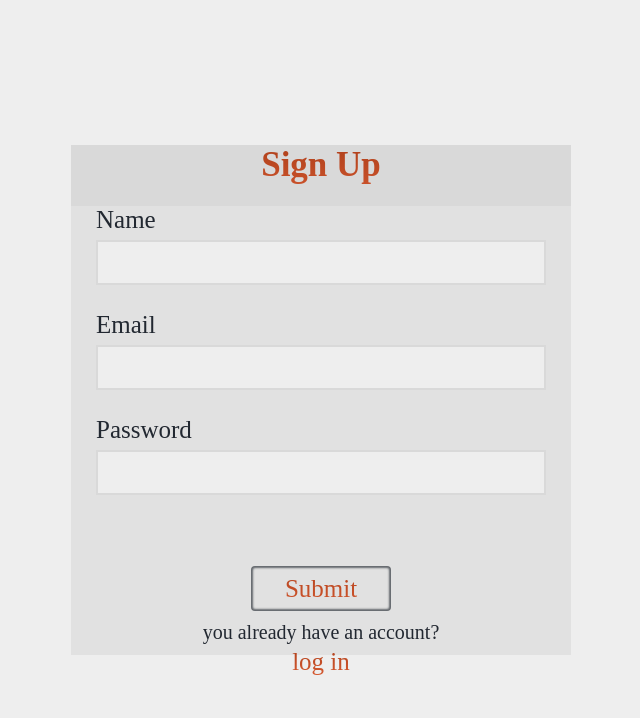
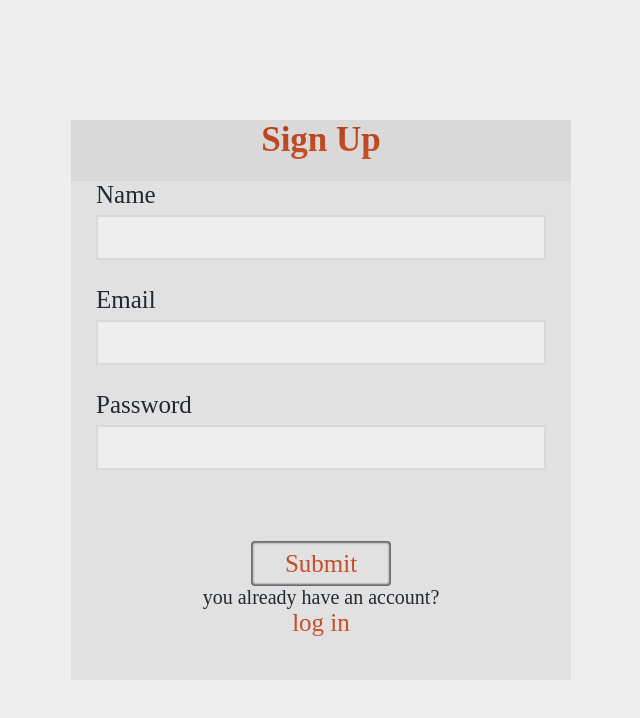
Before and after one commit to Taps73r/OnlineShop, a Next.js app: page /registration in a window 1280 px wide. Shown: the top 718 px of the page, without its empty margins (319-959 px from the left). Built offline with nearby package versions, Linux system fonts and the light colour scheme; a web font is replaced by a local one.

Commit message:
change form block size

```diff
--- a/src/components/Registration/RegistrationPage/RegistrationPage.scss
+++ b/src/components/Registration/RegistrationPage/RegistrationPage.scss
@@ -10,7 +10,7 @@
 
     &__form-position {
         background-color: #d9d9d993;
-        height: 510px;
+        height: 560px;
         width: 500px;
 
         &__toggle {
@@ -18,7 +18,6 @@
             flex-direction: column;
             justify-content: flex-end;
             align-items: center;
-            margin-top: 10px;
 
             & p {
                 color: #222831;
@@ -27,7 +26,6 @@
             }
 
             & button {
-                margin-top: 4px;
                 font-size: 25px;
                 cursor: pointer;
                 font-weight: 500;
```
